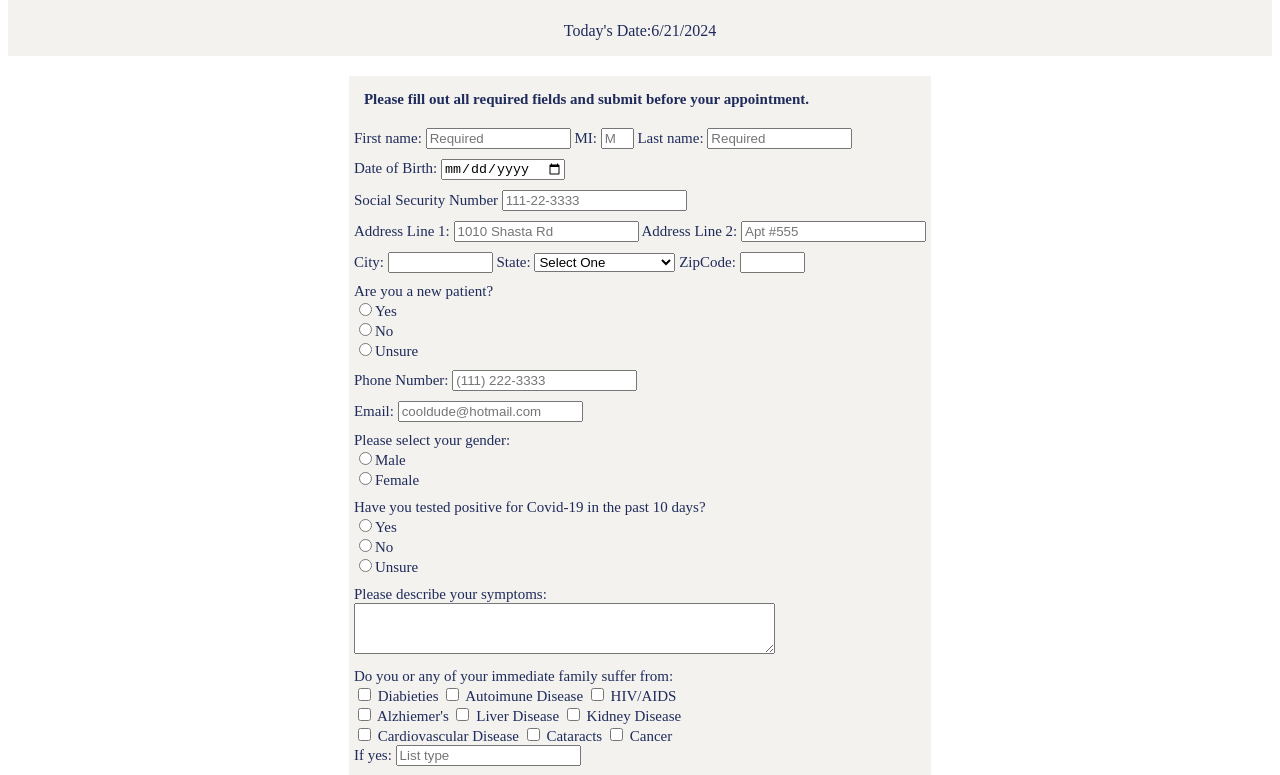
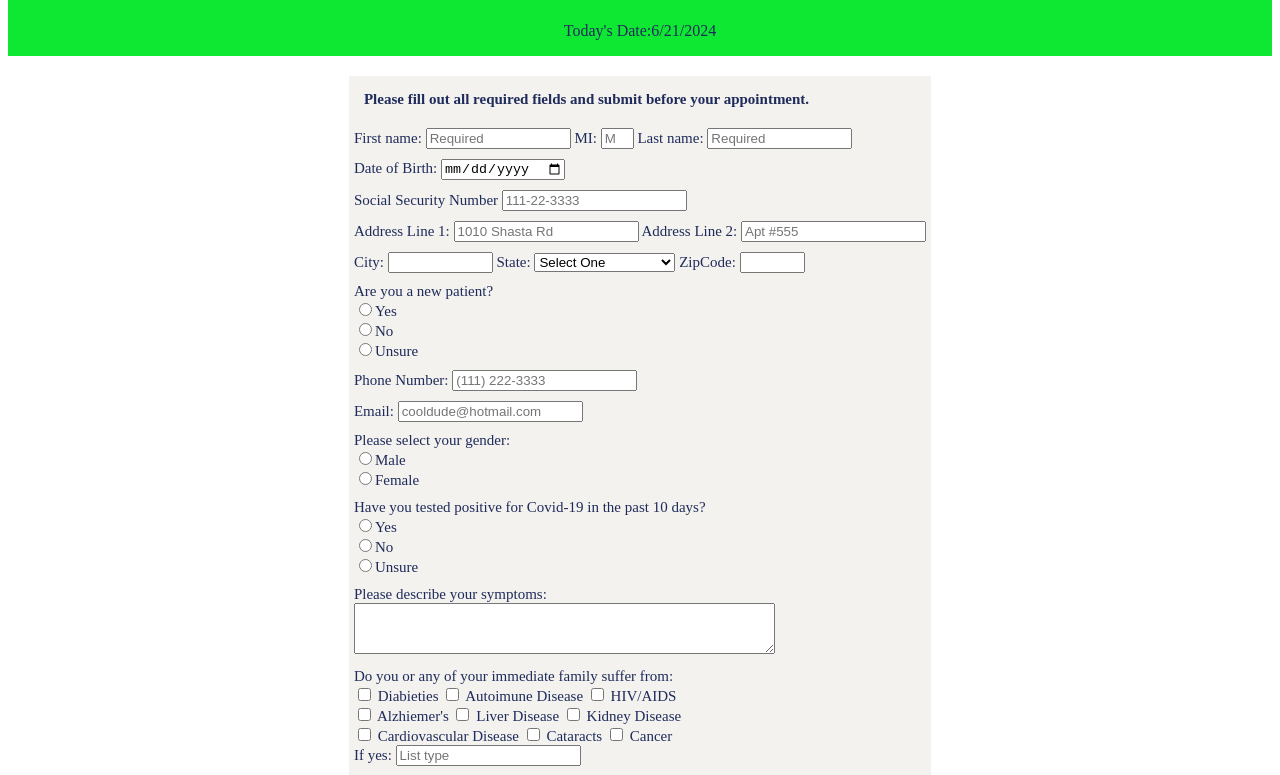
Before and after one commit to laurenim/laurenim3371, a plain HTML site: page homework2.html in a window 1280 px wide. Shown: the part 82-857 px from the top of the page. Drawn offline with Linux system fonts and the light colour scheme.

Commit message:
git commit -m "commit changes"

```diff
--- a/mis3371.css
+++ b/mis3371.css
@@ -13,7 +13,7 @@
   display: flex;
   align-items: center;
   justify-content: center;
-  background-color:#F3F2EE;
+  background-color:#0ee832;
   color: #1F2B5B;
   padding: 20 px;
   font-size: 35 px;
```
